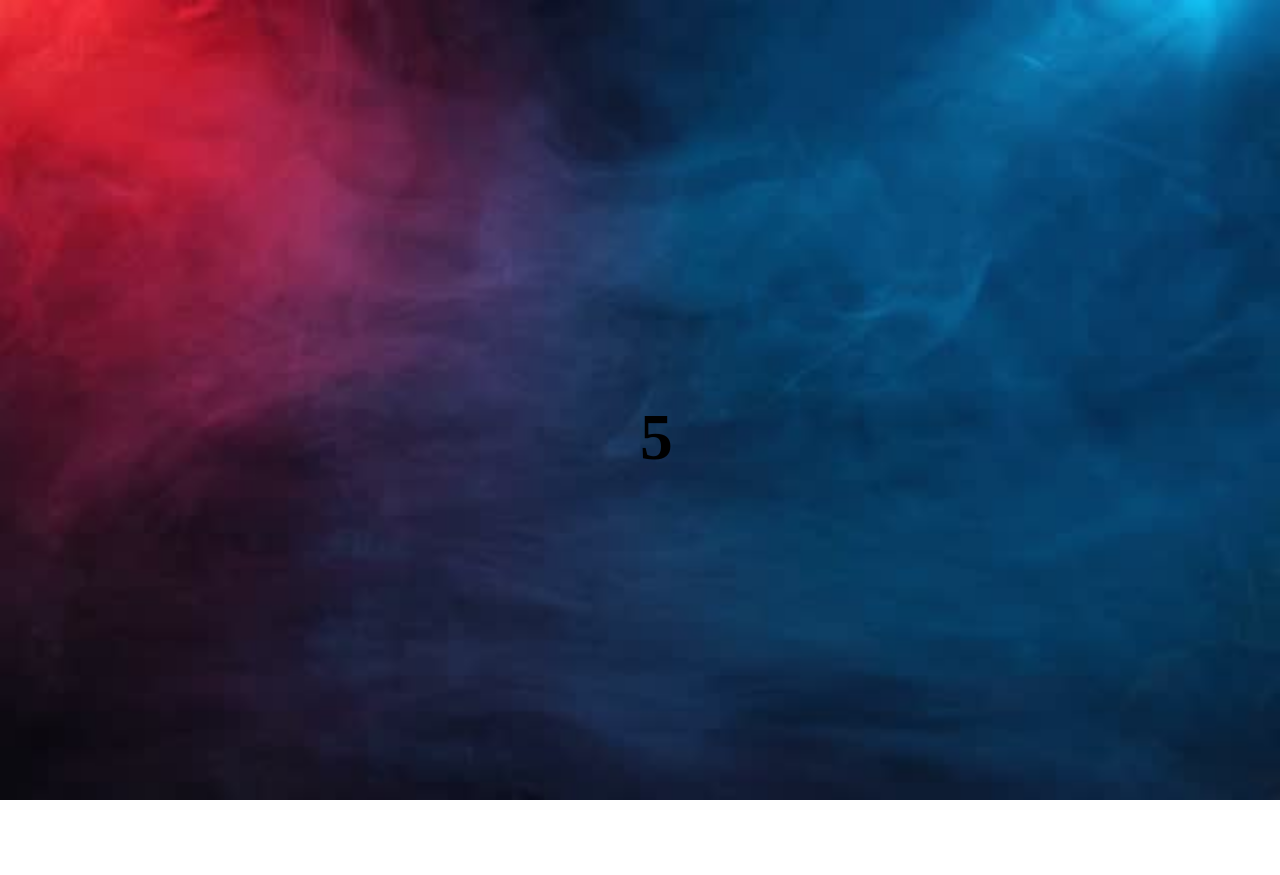
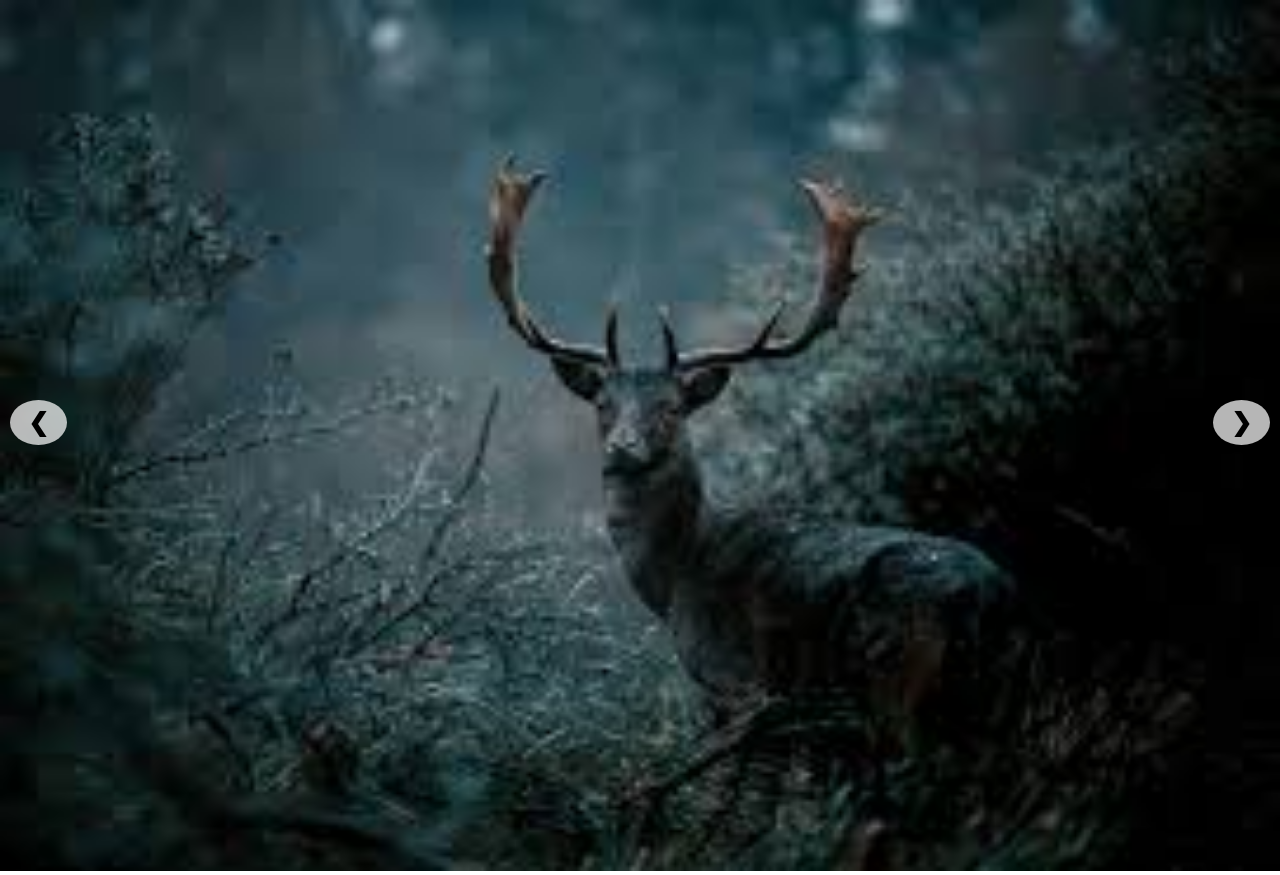
Before and after one commit to mprem27/imageslide, a plain HTML site: page index.html in a window 1280 px wide. Before the commit the page ends 804 px from the top, so only its background shows below. Drawn offline with Linux system fonts and the light colour scheme.

Commit message:
first commit

```diff
--- a/css/js-counter.css
+++ /dev/null
@@ -1,17 +0,0 @@
-*{
-    margin: 0;
-    padding: 0;
-
-}
-h1{
-    position: absolute;
-    transform: translate(50% - 50%);
-    top: 50%;
-    left: 50%;
-    font-size: 4.1rem;
-}
-img{
-    width: 100%;
-    height: 100vh;
-
-}
--- /dev/null
+++ b/css/js-countersize.css
@@ -0,0 +1,51 @@
+*{
+    margin: 0;
+    padding: 0;
+
+}
+body{
+    margin: 0;
+
+}
+.slide-container{
+    position: relative;
+    width: 100%;
+}
+.slide img{
+    width: 100%;
+
+}
+.arrow{
+    cursor: pointer;
+    position: absolute;
+    top: 50%;
+    color: black;
+    background-color: rgba(255, 255, 255, 0.712);
+    padding: 8px 18px;
+    border-radius: 50%;
+    font-size: 25px;
+    font-weight: bold;
+
+}
+.next{
+    right: 10px;
+    position: fixed;
+}
+.prev{
+    left: 10px;
+    position: fixed;
+}
+/* .caption{
+    color: white;
+    font-size: 30px;
+    font-weight: bold;
+    position: absolute;
+    bottom: 0;
+    width: 100%;
+    text-align: center;
+    background-color: rgba(0, 0, 0, 0.5);
+    padding: 15px 0px;
+} */
+.slide{
+    display: none;
+}
--- a/index.html
+++ b/index.html
@@ -4,14 +4,40 @@
     <meta charset="UTF-8">
     <meta name="viewport" content="width=device-width, initial-scale=1.0">
     <title>counter</counter-js></title>
-    <link rel="stylesheet" href="./css/js-counter.css">
+    <link rel="stylesheet" href="./css/js-countersize.css">
+    <link rel="stylesheet" href="https://cdnjs.cloudflare.com/ajax/libs/font-awesome/6.7.2/css/all.min.css">
 </head>
 <body>
-    <h1 id="count">10</h1>
-    <img src="./images/image1.jpg" alt="" id="image">
+   <div class="slide-container">
+    <div class="slide">
+        <img src="./images/image1.jpeg" alt="">
+
+    </div>
+    <div class="slide">
+        <img src="./images/image2.jpeg" alt="">
+
+    </div>
+
+     <div class="slide">
+        <img src="./images/image3.jpeg" alt="">
+
+    </div>
+
+     <div class="slide">
+        <img src="./images/image4.avif" alt="">
+
+    </div>
+
+     <div class="slide">
+        <img src="./images/image5.jpg" alt="">
+
+    </div>
+    <span class="arrow prev" onclick="controller(-1)">&#10094;</span>
+    <span class="arrow next" onclick="controller(1)">&#10095;</span>
+   </div>
 
 
 
-    <script src="./js/js-counter.js"></script>
+    <script src="./js/js-countersize.js"></script>
 </body>
 </html>
--- a/js/js-counter.js
+++ /dev/null
@@ -1,26 +0,0 @@
-var countdown = document.getElementById('count');
-var bgimage = document.getElementById('image');
-
-
-
-
-
-var initialCountdown = countdown.innerHTML;
-console.log(initialCountdown);
-
-var interval = setInterval(function(){
-    initialCountdown = initialCountdown > 0 ? initialCountdown -= 1 : 0
-    console.log(initialCountdown);
-    countdown.innerHTML = initialCountdown;
-
-
-
-
-    var imagepath = initialCountdown % 2 == 0 ? './images/image1.jpg' : './images/image2.jpg'
-    bgimage.src = imagepath;
-     console.log('inter is running');
-
-     if(initialCountdown <=0){
-        clearInterval(interval);
-     }
-},1000)
--- /dev/null
+++ b/js/js-countersize.js
@@ -0,0 +1,30 @@
+
+let flag = 0;
+function controller(x){
+   flag = flag + x;
+   slideshow(flag);
+}
+
+
+slideshow(flag);
+
+
+function slideshow(num){
+   let slides = document.getElementsByClassName('slide');
+
+   if(num == slides.length){
+      flag = 0;
+      num = 0;
+   }
+
+   if(num < 0){
+      flag = slides.length-1;
+      num = slides.length-1;
+   }
+   for(let y of slides){
+      y.style.display = 'none';
+   }
+
+   console.log(num)
+   slides[num].style.display ="block";
+}
```
Also changed, not shown: images/image1.jpeg (added), images/image1.jpg (deleted), images/image2.jpeg (added), images/image2.jpg (deleted), images/image3.jpeg (added), images/image4.avif (added), images/image5.jpg (added).
